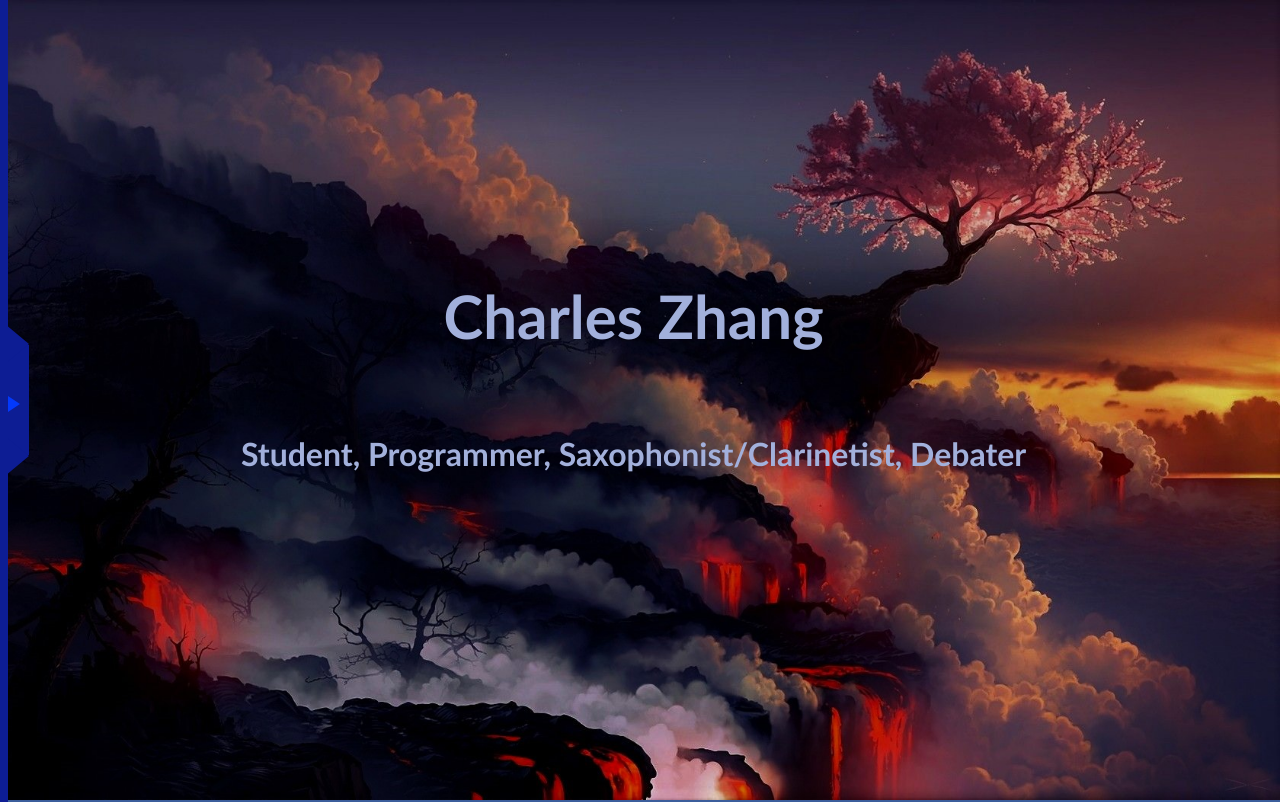
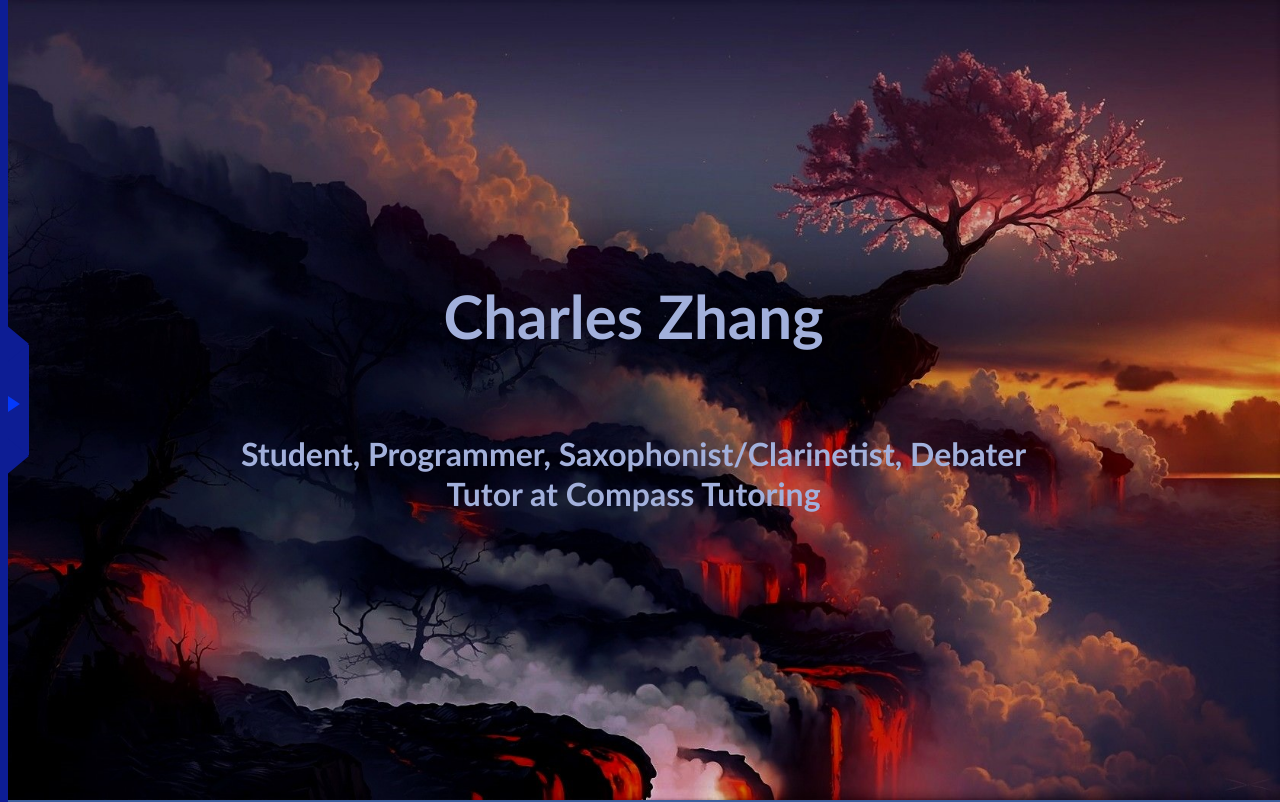
Before and after one commit to zhanc2/Old-Personal-Website, a plain HTML site: page index.html in a window 1280 px wide. Shown: the top 802 px of the page. Drawn offline with Linux system fonts and the light colour scheme.

Commit message:
Updated with current job

```diff
--- a/index.html
+++ b/index.html
@@ -12,6 +12,7 @@
     <div class="mainMessage">
         <div class="mainTitle"><span class="reveal-text">Charles Zhang</span></div>
         <div class="mainTitleInfo"><span class="reveal-text">Student, Programmer, Saxophonist/Clarinetist, Debater</span></div>
+        <div class="mainTitleInfo"><span class="reveal-text">Tutor at <a href="https://www.compasstutoring.ca/" id="ct-link">Compass Tutoring</a></span></div>
     </div>
 </div>
 
--- a/style-main.css
+++ b/style-main.css
@@ -109,6 +109,15 @@ body {
 .mainTitleInfo {
     font-size: 200%;
 }
+#ct-link {
+    text-decoration: none;
+    margin-top: 10px;
+    color: rgb(162, 176, 219);
+    transition: 0.3s;
+}
+#ct-link:hover {
+    color: black;
+}
 
 .about-me {
     display: flex;
```
